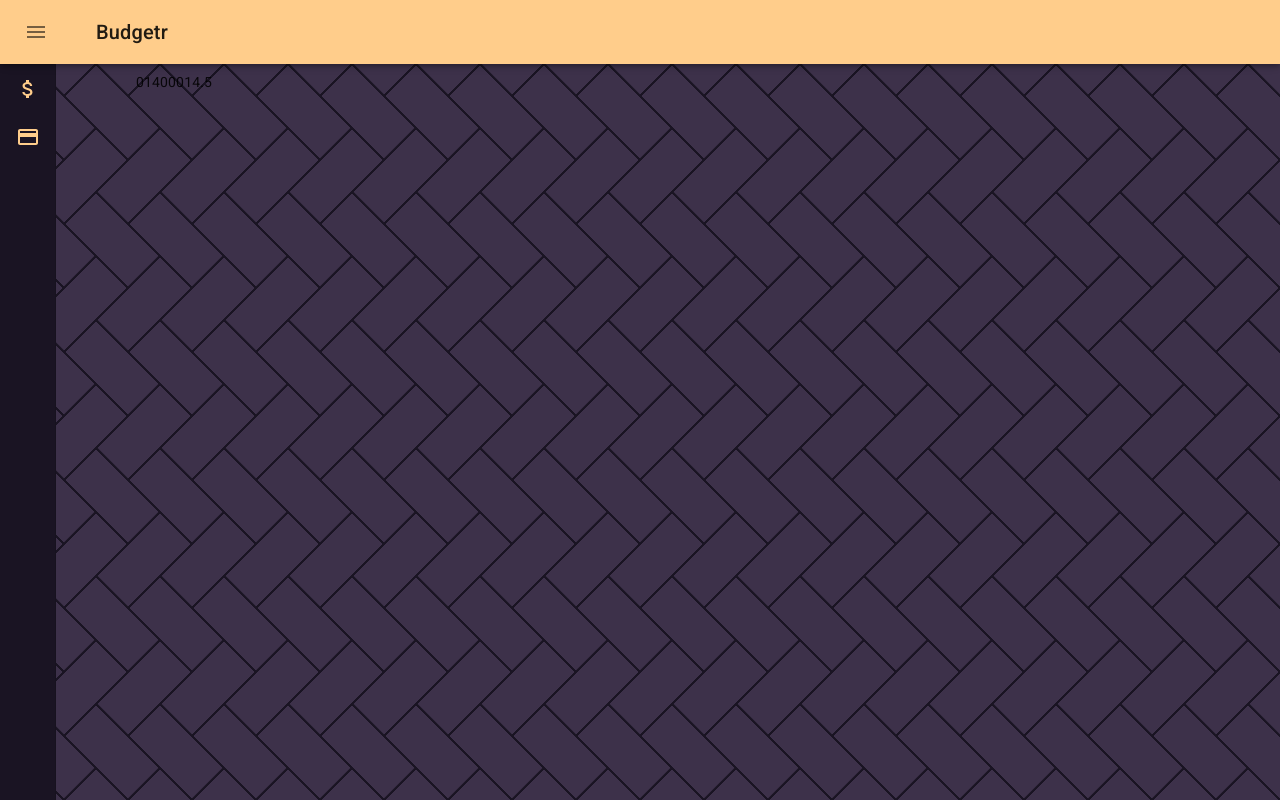
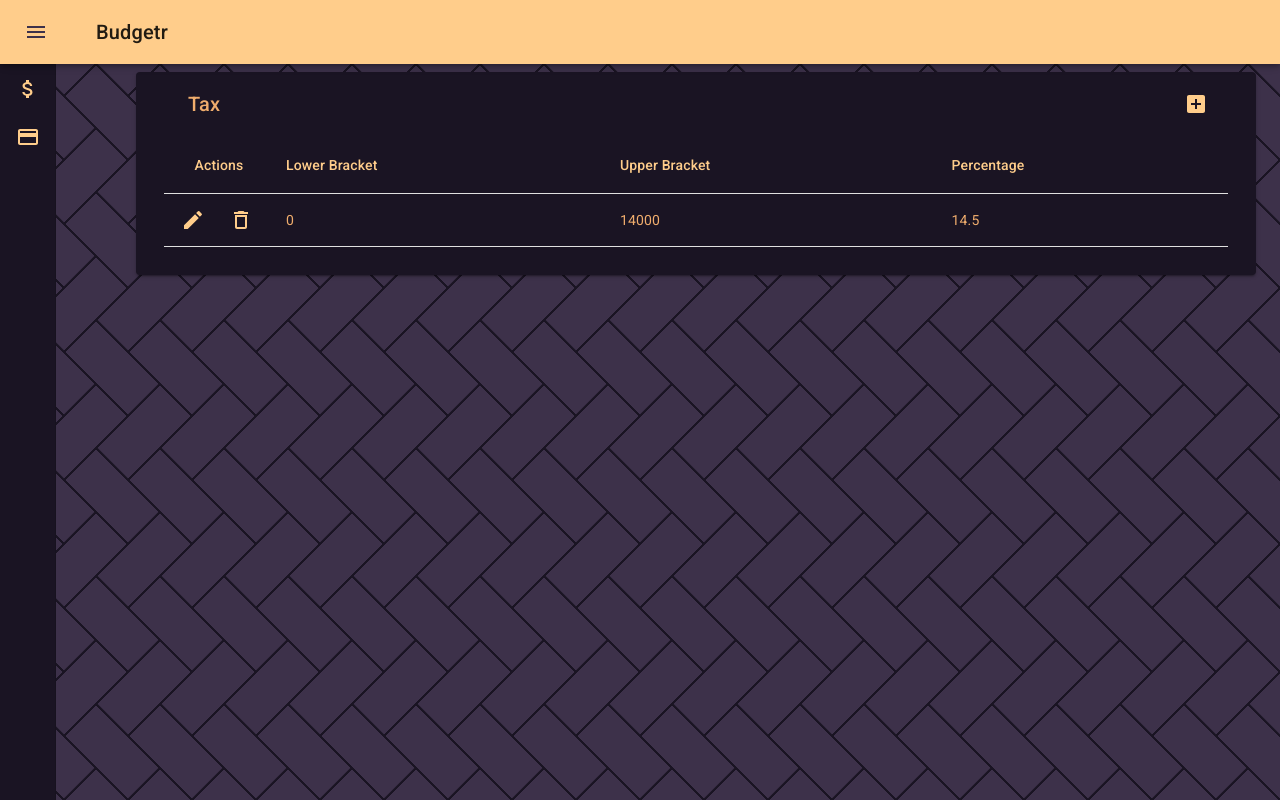
Before and after one commit to Pyxxilated-Studios/Budgie, a React (Create React App) app: page /income in a window 1280 px wide. Built offline with nearby package versions, Linux system fonts and the light colour scheme.

Commit message:
Add Tax for Income

```diff
--- a/src/App.tsx
+++ b/src/App.tsx
@@ -61,6 +61,9 @@
     },
     menuButton: {
       marginRight: 36,
+    },
+    menuIcon: {
+      color: theme.palette.background.default,
     },
     hide: {
       display: "none",
@@ -152,7 +155,7 @@
                 [classes.hide]: open,
               })}
             >
-              <MenuIcon />
+              <MenuIcon className={classes.menuIcon} />
             </IconButton>
             <Typography variant="h6" noWrap>
               Budgetr
--- a/src/components/income/deductibles/tax/index.tsx
+++ b/src/components/income/deductibles/tax/index.tsx
@@ -1,26 +1,100 @@
-import React from "react";
+import React, { forwardRef } from "react";
 import { connect } from "react-redux";
 
 import MaterialTable from "material-table";
+import { makeStyles, createStyles, Theme } from "@material-ui/core";
+import AddBox from "@material-ui/icons/AddBox";
+import Check from "@material-ui/icons/Check";
+import Clear from "@material-ui/icons/Clear";
+import DeleteOutline from "@material-ui/icons/DeleteOutline";
+import Edit from "@material-ui/icons/Edit";
+import { Icons } from "material-table";
 
-import { IncomeState } from "../../../../store/income/types";
-import { RootState } from "../../../../store";
+import { IncomeState, TaxLine } from "../../../../store/income/types";
+import { RootState, RootDispatch } from "../../../../store";
+import {
+  addTaxItem,
+  updateTaxItem,
+  removeTaxItem,
+} from "../../../../store/income/actions";
 
 type StateProps = {
   income: IncomeState;
 };
 
-type TaxProps = StateProps;
+type DispatchProps = {
+  addTaxItem: (item: TaxLine) => void;
+  removeTaxItem: (index: number) => void;
+  updateTaxItem: (item: TaxLine, index: number) => void;
+};
+
+type TaxProps = StateProps & DispatchProps;
+
+const useStyles = makeStyles((theme: Theme) =>
+  createStyles({
+    root: {},
+  })
+);
+
+const columns = [
+  {
+    title: "Lower Bracket",
+    field: "lower",
+  },
+  {
+    title: "Upper Bracket",
+    field: "upper",
+  },
+  {
+    title: "Percentage",
+    field: "percentage",
+  },
+];
+
+const tableIcons: Icons = {
+  Add: forwardRef((props, ref) => <AddBox {...props} ref={ref} />),
+  Check: forwardRef((props, ref) => <Check {...props} ref={ref} />),
+  Clear: forwardRef((props, ref) => <Clear {...props} ref={ref} />),
+  Delete: forwardRef((props, ref) => <DeleteOutline {...props} ref={ref} />),
+  Edit: forwardRef((props, ref) => <Edit {...props} ref={ref} />),
+};
 
 const Tax = (props: TaxProps) => {
+  const classes = useStyles();
+
   return (
-    <div>
-      {props.income.deductibles.taxes.map((tax) => (
-        <div>
-          <span>{tax.range}</span>
-          <span>{tax.percentage}</span>
-        </div>
-      ))}
+    <div className={classes.root}>
+      <MaterialTable
+        style={{ padding: "0 2em 2em" }}
+        title="Tax"
+        icons={{ ...tableIcons }}
+        columns={columns}
+        data={props.income.deductibles.taxes}
+        options={{
+          search: false,
+          paginationType: undefined,
+          paging: undefined,
+        }}
+        editable={{
+          onRowAdd: (newData) =>
+            new Promise((resolve) => {
+              props.addTaxItem(newData);
+              resolve();
+            }),
+          onRowUpdate: (newData, oldData) =>
+            new Promise((resolve) => {
+              const data = oldData as TaxLine & { tableData: { id: number } };
+              props.updateTaxItem(newData, data.tableData.id);
+              resolve();
+            }),
+          onRowDelete: (oldData) =>
+            new Promise((resolve) => {
+              const data = oldData as TaxLine & { tableData: { id: number } };
+              props.removeTaxItem(data.tableData.id);
+              resolve();
+            }),
+        }}
+      />
     </div>
   );
 };
@@ -29,4 +103,11 @@
   income: state.income,
 });
 
-export default connect(mapStateToProps)(Tax);
+const mapDispatchToProps = (dispatch: RootDispatch): DispatchProps => ({
+  addTaxItem: (item: TaxLine) => dispatch(addTaxItem(item)),
+  removeTaxItem: (index: number) => dispatch(removeTaxItem(index)),
+  updateTaxItem: (item: TaxLine, index: number) =>
+    dispatch(updateTaxItem(item, index)),
+});
+
+export default connect(mapStateToProps, mapDispatchToProps)(Tax);
--- a/src/index.tsx
+++ b/src/index.tsx
@@ -68,6 +68,8 @@
           color: secondaryText,
         },
       },
+      MuiButtonBase: { root: { color: secondaryText } },
+      MuiSvgIcon: { root: { color: secondaryText } },
       MuiSelect: { icon: { color: secondaryText } },
       MuiListItemIcon: {
         root: {
--- a/src/store/income/actions.ts
+++ b/src/store/income/actions.ts
@@ -1 +1,19 @@
-export default function () {}
+import {
+  IncomeType,
+  ADD_TAX_ITEM,
+  TaxLine,
+  REMOVE_TAX_ITEM,
+  UPDATE_TAX_ITEM,
+} from "./types";
+
+export const updateTaxItem = (item: TaxLine, index: number): IncomeType => {
+  return { type: UPDATE_TAX_ITEM, item, index };
+};
+
+export const removeTaxItem = (index: number): IncomeType => {
+  return { type: REMOVE_TAX_ITEM, index };
+};
+
+export const addTaxItem = (item: TaxLine): IncomeType => {
+  return { type: ADD_TAX_ITEM, item };
+};
--- a/src/store/income/reducer.ts
+++ b/src/store/income/reducer.ts
@@ -1,8 +1,16 @@
-import { IncomeState, IncomeType } from "./types";
+import { cloneDeep } from "lodash";
+
+import {
+  IncomeState,
+  IncomeType,
+  ADD_TAX_ITEM,
+  REMOVE_TAX_ITEM,
+  UPDATE_TAX_ITEM,
+} from "./types";
 
 const initialState: IncomeState = {
   deductibles: {
-    taxes: [{ range: [0, 14000], percentage: 14.5 }],
+    taxes: [{ lower: 0, upper: 14000, percentage: 14.5 }],
     other: 0,
   },
   other: 0,
@@ -13,7 +21,28 @@
   state: IncomeState = initialState,
   action: IncomeType
 ) => {
-  return state;
+  switch (action.type) {
+    case ADD_TAX_ITEM: {
+      const newState = cloneDeep(state);
+      newState.deductibles.taxes.push(action.item);
+      return newState;
+    }
+
+    case REMOVE_TAX_ITEM: {
+      const newState = cloneDeep(state);
+      newState.deductibles.taxes.splice(action.index, 1);
+      return newState;
+    }
+
+    case UPDATE_TAX_ITEM: {
+      const newState = cloneDeep(state);
+      newState.deductibles.taxes[action.index] = action.item;
+      return newState;
+    }
+
+    default:
+      return state;
+  }
 };
 
 export default IncomeReducer;
--- a/src/store/income/types.ts
+++ b/src/store/income/types.ts
@@ -1,5 +1,6 @@
 export interface TaxLine {
-  range: [number, number];
+  lower: number;
+  upper: number;
   percentage: number;
 }
 
@@ -12,4 +13,26 @@
   other: number;
 }
 
-export type IncomeType = undefined;
+export const ADD_TAX_ITEM = "ADD_TAX_ITEM";
+interface AddTaxItemAction {
+  type: typeof ADD_TAX_ITEM;
+  item: TaxLine;
+}
+
+export const REMOVE_TAX_ITEM = "REMOVE_TAX_ITEM";
+interface RemoveTaxItemAction {
+  type: typeof REMOVE_TAX_ITEM;
+  index: number;
+}
+
+export const UPDATE_TAX_ITEM = "UPDATE_TAX_ITEM";
+interface UpdateTaxItemAction {
+  type: typeof UPDATE_TAX_ITEM;
+  item: TaxLine;
+  index: number;
+}
+
+export type IncomeType =
+  | AddTaxItemAction
+  | RemoveTaxItemAction
+  | UpdateTaxItemAction;
--- a/src/store/system/reducer.ts
+++ b/src/store/system/reducer.ts
@@ -5,11 +5,11 @@
   fortnights: 365 / 14,
 };
 
-const BudgetReducer = (
+const SystemReducer = (
   state = initialState,
   action: SystemType
 ): SystemState => {
   return state;
 };
 
-export default BudgetReducer;
+export default SystemReducer;
```
